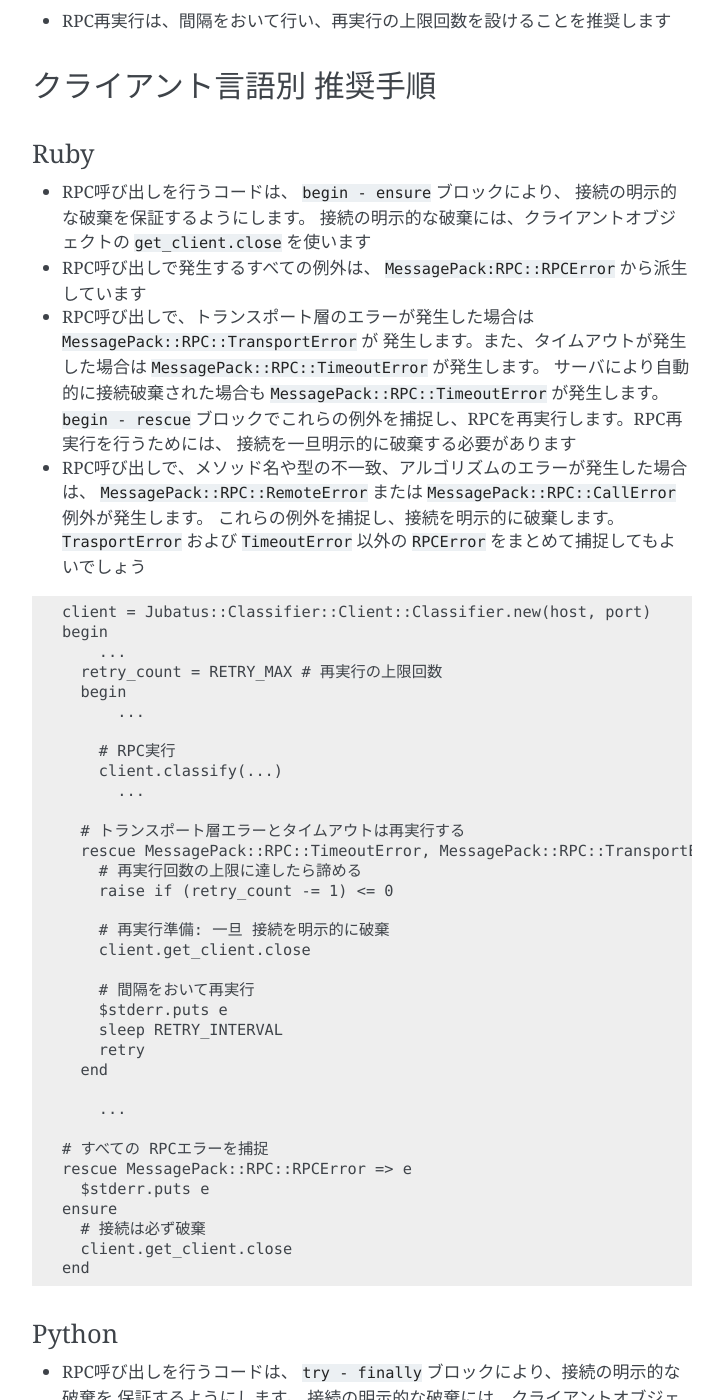
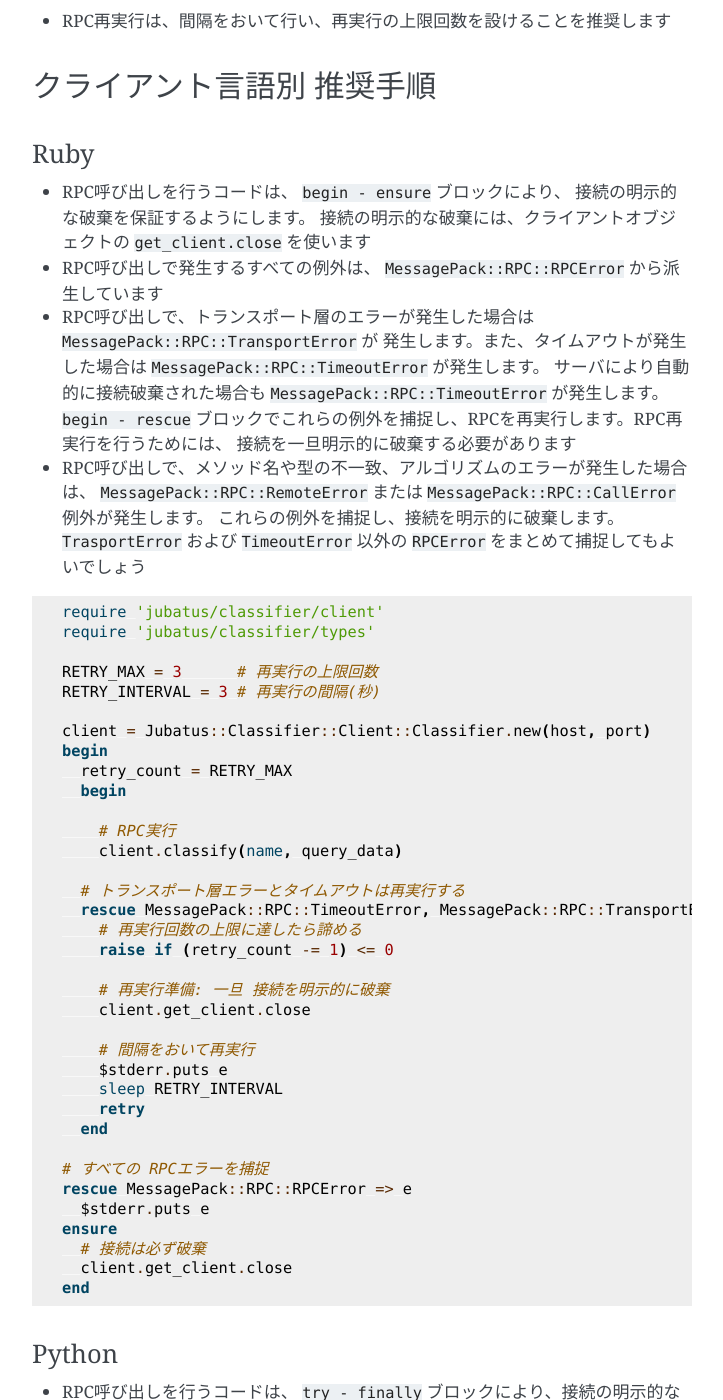
Before and after one commit to jubatus/website, a Sphinx documentation site: the page built from source/ja/faq_rpc_err_workaround.rst, in a window 1280 px wide and 1400 px high, scrolled down 725 px. Shown: the whole window, without its empty margins (388-1111 px from the left). Built offline with Sphinx 7.4.7, drawn with Linux system fonts in a browser that asks for light colours; the version number could not be read and is left out; some of the changed text lies outside the part shown.

Commit message:
rpc-error-workaround(ja): fix toc and code snippets

```diff
--- a/source/ja/faq.rst
+++ b/source/ja/faq.rst
@@ -109,6 +109,7 @@
  もしくは、想定するクライアントの一接続毎の処理時間より十分長い時間を設定してください。
 
 .. toctree::
+   :hidden:
    :maxdepth: 1
 
    faq_rpc_err_workaround
--- a/source/ja/faq_rpc_err_workaround.rst
+++ b/source/ja/faq_rpc_err_workaround.rst
@@ -45,7 +45,7 @@
   接続の明示的な破棄を保証するようにします。
   接続の明示的な破棄には、クライアントオブジェクトの ``get_client.close`` を使います
 
-+ RPC呼び出しで発生するすべての例外は、 ``MessagePack:RPC::RPCError`` から派生しています
++ RPC呼び出しで発生するすべての例外は、 ``MessagePack::RPC::RPCError`` から派生しています
 
 + RPC呼び出しで、トランスポート層のエラーが発生した場合は ``MessagePack::RPC::TransportError`` が
   発生します。また、タイムアウトが発生した場合は ``MessagePack::RPC::TimeoutError`` が発生します。
@@ -58,18 +58,21 @@
   これらの例外を捕捉し、接続を明示的に破棄します。 ``TrasportError`` および ``TimeoutError``
   以外の ``RPCError`` をまとめて捕捉してもよいでしょう
 
-::
+.. code-block:: ruby
+
+  require 'jubatus/classifier/client'
+  require 'jubatus/classifier/types'
+
+  RETRY_MAX = 3      # 再実行の上限回数
+  RETRY_INTERVAL = 3 # 再実行の間隔(秒)
 
   client = Jubatus::Classifier::Client::Classifier.new(host, port)
   begin
-      ...
-    retry_count = RETRY_MAX # 再実行の上限回数
+    retry_count = RETRY_MAX
     begin
-        ...
 
       # RPC実行
-      client.classify(...)
-        ...
+      client.classify(name, query_data)
 
     # トランスポート層エラーとタイムアウトは再実行する
     rescue MessagePack::RPC::TimeoutError, MessagePack::RPC::TransportError => e
@@ -84,8 +87,6 @@
       sleep RETRY_INTERVAL
       retry
     end
-
-      ...
 
   # すべての RPCエラーを捕捉
   rescue MessagePack::RPC::RPCError => e
@@ -116,18 +117,24 @@
   これらの例外を捕捉し、接続を明示的に破棄します。 ``TransportError`` および ``TimeoutError``
   以外の ``RPCError`` をまとめて捕捉してもよいでしょう
 
-::
+.. code-block:: python
+
+  import jubatus
+  from jubatus.classifier.types import datum
+  import msgpackrpc
+  import time
+
+  retry_max = 3      # 再実行の上限回数
+  retry_interval = 3 # 再実行の間隔(秒)
 
   client = jubatus.Classifier(host, port)
   try:
-      ...
-      retry_count = retry_max # 上限の回数
+      retry_count = retry_max
       while True:
-            ...
           try:
-                ...
+
               # RPC実行
-              client.classify(...)
+              client.classify(name, query_data)
               break
 
           # トランスポート層エラーとタイムアウトは再実行する
@@ -179,7 +186,12 @@
   ``msgpack::rpc::remote_error`` 例外が発生します。
   これらの例外を ``rpc_error`` としてまとめて捕捉してもよいでしょう
 
-::
+.. code-block:: c++
+
+  #include <jubatus/client.hpp>
+
+  #define RETRY_MAX 3      # 再実行の上限回数
+  #define RETRY_INTERVAL 3 # 再実行の間隔(秒)
 
   // 例外ハンドラ マクロ
   #define RPC_RETRY_EXCEPTION_COMMON_HANDLER()    \
@@ -191,22 +203,18 @@
                                                   \
       // 間隔をおいて再実行                        \
       std::cerr << e.what() << std::endl;         \
-      ::sleep( retry_interval );                  \
+      ::sleep( RETRY_INTERVAL );                  \
       continue;
 
-    ...
-
   {
-    jubatus::classifier::client::classifier client(host, port, 1.0);
+    jubatus::classifier::client::classifier client(host, port, 10.0);
     try {
-        ...
-      retry_count = RETRY_MAX;
+      int retry_count = RETRY_MAX;
       while(true) {
         try {
-            ...
+
           // RPC実行
-          results = client.classify(...);
-            ...
+          results = client.classify(name, query_data);
           break;
         // トランスポート層のエラーとタイムアウトは再実行する
         } catch( msgpack::rpc::connection_closed_error &e ) {
```
Also changed, not shown: source/en/faq_rpc_err_workaround.rst (+4 -4 lines).
